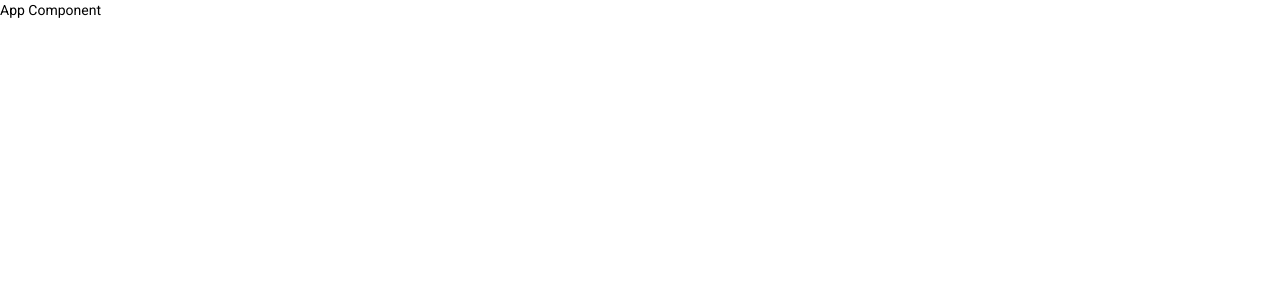
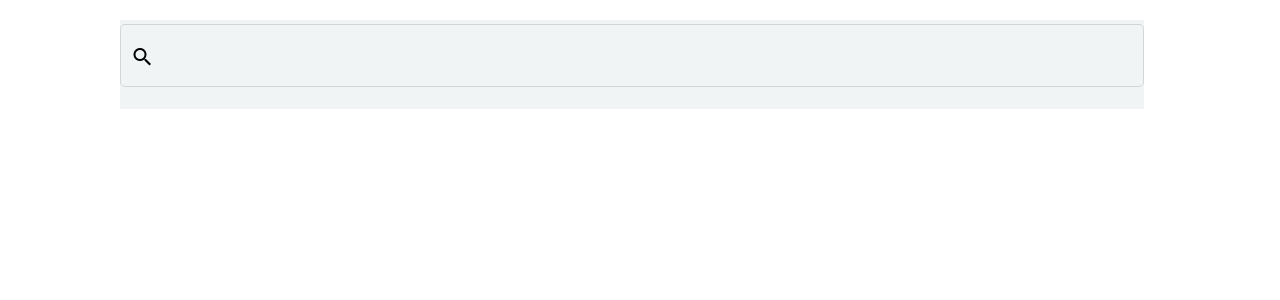
Before and after one commit to HanumanBoddu/ProductWebPortalApplication, an Angular app: page / in a window 1280 px wide. Shown: the top 300 px of the page. Built offline with nearby package versions, Linux system fonts and the light colour scheme.

Commit message:
Created DashBoard Component

```diff
--- /dev/null
+++ b/src/app/Components/dashboard/dashboard.component.html
@@ -0,0 +1,10 @@
+<mat-form-field appearance="outline">
+    <div class="searchBar">
+        <div>
+            <mat-icon>search</mat-icon>
+        </div>
+        <div>
+            <input matInput [(ngModel)]="searchText" (ngModelChange)="onSearch()">
+        </div>
+    </div>
+</mat-form-field>
--- /dev/null
+++ b/src/app/Components/dashboard/dashboard.component.scss
@@ -0,0 +1,14 @@
+mat-form-field {
+  background-color:#f0f4f5;
+  margin-left: 120px;
+  width: 80%;
+  margin-top: 20px;
+}
+
+mat-icon{
+   margin-right: 10px;
+}
+
+.searchBar{
+    display: flex;
+}
--- /dev/null
+++ b/src/app/Components/dashboard/dashboard.component.ts
@@ -0,0 +1,16 @@
+import { Component, OnInit } from '@angular/core';
+
+@Component({
+  selector: 'app-dashboard',
+  templateUrl: './dashboard.component.html',
+  styleUrls: ['./dashboard.component.scss']
+})
+export class DashboardComponent implements OnInit {
+  searchText:string='';
+  constructor() { }
+  ngOnInit(): void {
+  }
+  onSearch(){
+    console.log(this.searchText);
+  }
+}
--- a/src/app/Components/login/login.component.ts
+++ b/src/app/Components/login/login.component.ts
@@ -26,7 +26,7 @@
         res.forEach((element:any) => {
           if(element.email===this.loginForm.value.email && element.password===this.loginForm.value.password){
             console.log("Login Successful");
-            this.router.navigate(['/productsList']);
+            this.router.navigate(['']);
           }
         });
       },
--- a/src/app/app-routing.module.ts
+++ b/src/app/app-routing.module.ts
@@ -3,10 +3,12 @@
 import * as path from 'path';
 import { LoginComponent } from './Components/login/login.component';
 import { SignUpComponent } from './Components/sign-up/sign-up.component';
+import { DashboardComponent } from './Components/dashboard/dashboard.component';
 
 const routes: Routes = [
   {path: 'login', component: LoginComponent},
-  {path:'signUp', component: SignUpComponent}
+  {path:'signUp', component: SignUpComponent},
+  {path:'', component: DashboardComponent}
 ];
 
 @NgModule({
--- a/src/app/app.component.html
+++ b/src/app/app.component.html
@@ -19,6 +19,4 @@
               delivery_days: number,
               reviews : string [ ]
        } -->
-
-<p>App Component</p>
 <router-outlet></router-outlet>
--- a/src/app/app.module.ts
+++ b/src/app/app.module.ts
@@ -10,12 +10,14 @@
 import { FormsModule } from '@angular/forms';
 import { ReactiveFormsModule } from '@angular/forms';
 import { HttpClientModule } from '@angular/common/http';
+import { DashboardComponent } from './Components/dashboard/dashboard.component';
 
 @NgModule({
   declarations: [
     AppComponent,
     SignUpComponent,
-    LoginComponent
+    LoginComponent,
+    DashboardComponent
   ],
   imports: [
       BrowserModule,
```
Also changed, not shown: 1 other file (tests, documents, lock files or other folders).
